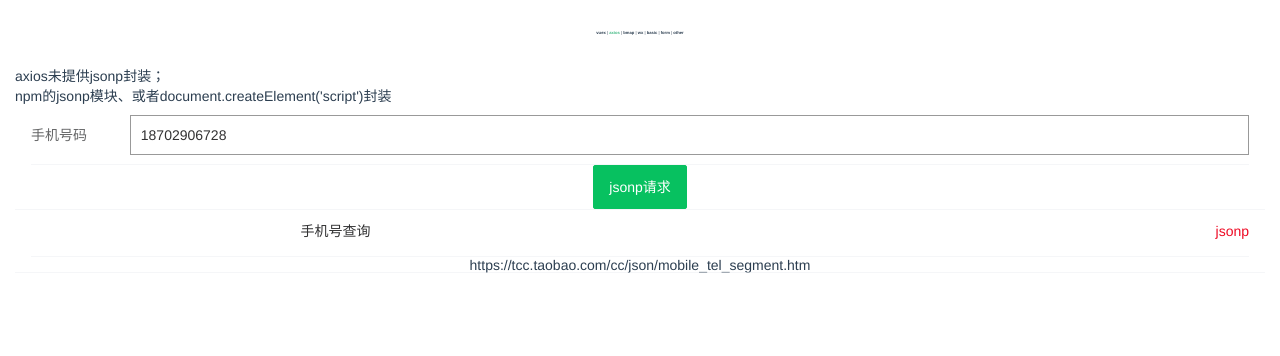
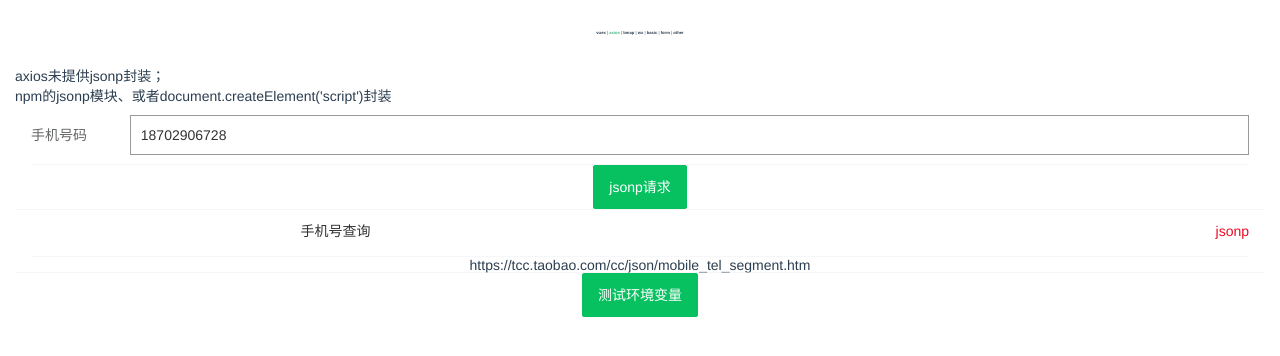
Before and after one commit to tcheng8866/vue-H5-vant, a Vue app: page /#/axios in a window 1280 px wide. Shown: the top 356 px of the page. Built offline with nearby package versions, Linux system fonts and the light colour scheme.

Commit message:
环境配置整理

```diff
--- a/src/views/axios.vue
+++ b/src/views/axios.vue
@@ -8,6 +8,7 @@
       <van-panel title="手机号查询" desc="" status="jsonp">{{
         resText
       }}</van-panel>
+	  <van-button type="primary" @click="clickPost()">测试环境变量</van-button>
     </div>
   </div>
 </template>
@@ -32,6 +33,7 @@ export default {
   mounted() {},
   destroyed() {},
   methods: {
+	  // async await写法(函数是promise才能用)
     async clickAwait() {
       try {
         const res = await this.$jsonp(
@@ -47,8 +49,9 @@ export default {
         this.resText = e;
       }
     },
-    async clickPromise() {
-      const res = await this.$jsonp(
+	// promise 写法
+    clickPromise() {
+      const res = this.$jsonp(
         "https://tcc.taobao.com/cc/json/mobile_tel_segment.htm",
         {
           tel: this.tel
@@ -60,7 +63,22 @@ export default {
         .catch(err => {
           this.resText = err;
         });
-    }
+    },
+    async clickPost() {
+      try {
+        const res = await this.$post(
+          "modules/interface",
+          {
+            tel: this.tel
+          }
+        );
+        if (res) {
+          this.resText = res;
+        }
+      } catch (e) {
+        this.resText = e;
+      }
+    },
   }
 };
 </script>
--- a/vue.config.js
+++ b/vue.config.js
@@ -16,23 +16,17 @@ module.exports = {
   },
   lintOnSave: true, // 是否在保存的时候检查
   productionSourceMap: true, // 生产环境是否生成 sourceMap 文件
-  // css: {
-  //   extract: true, // 是否使用css分离插件 ExtractTextPlugin
-  //   sourceMap: false, // 开启 CSS source maps
-  //   loaderOptions: {}, // css预设器配置项
-  //   modules: false // 启用 CSS modules for all css / pre-processor files.
-  // },
   //反向代理
   devServer: {
     // 环境配置
-    host: 'localhost',
+    host: '127.0.0.1',
     port: 3000,
     https: true,
     hotOnly: false,
     open: true, //配置自动启动浏览器(按照devServer的配置host:port)
     proxy: {
       // 配置多个代理(配置一个 proxy: 'http://localhost:4000' )
-      '/api': {
+      '/': {
         target: 'http://192.168.1.248:9888',
         pathRewrite: {
           '^/api': '/api'
```
Also changed, not shown: src/service/index.js (+9 -0 lines), 7 other files (tests, documents, lock files or other folders).
